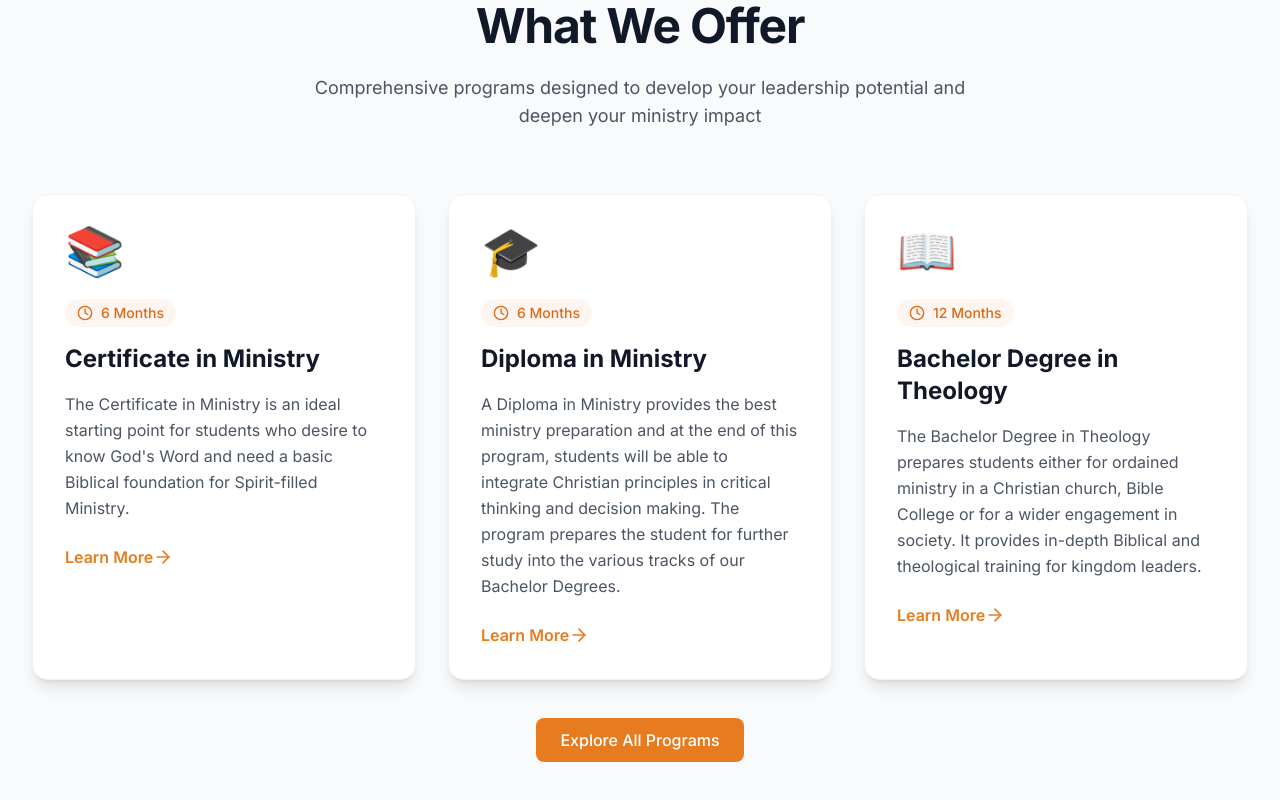
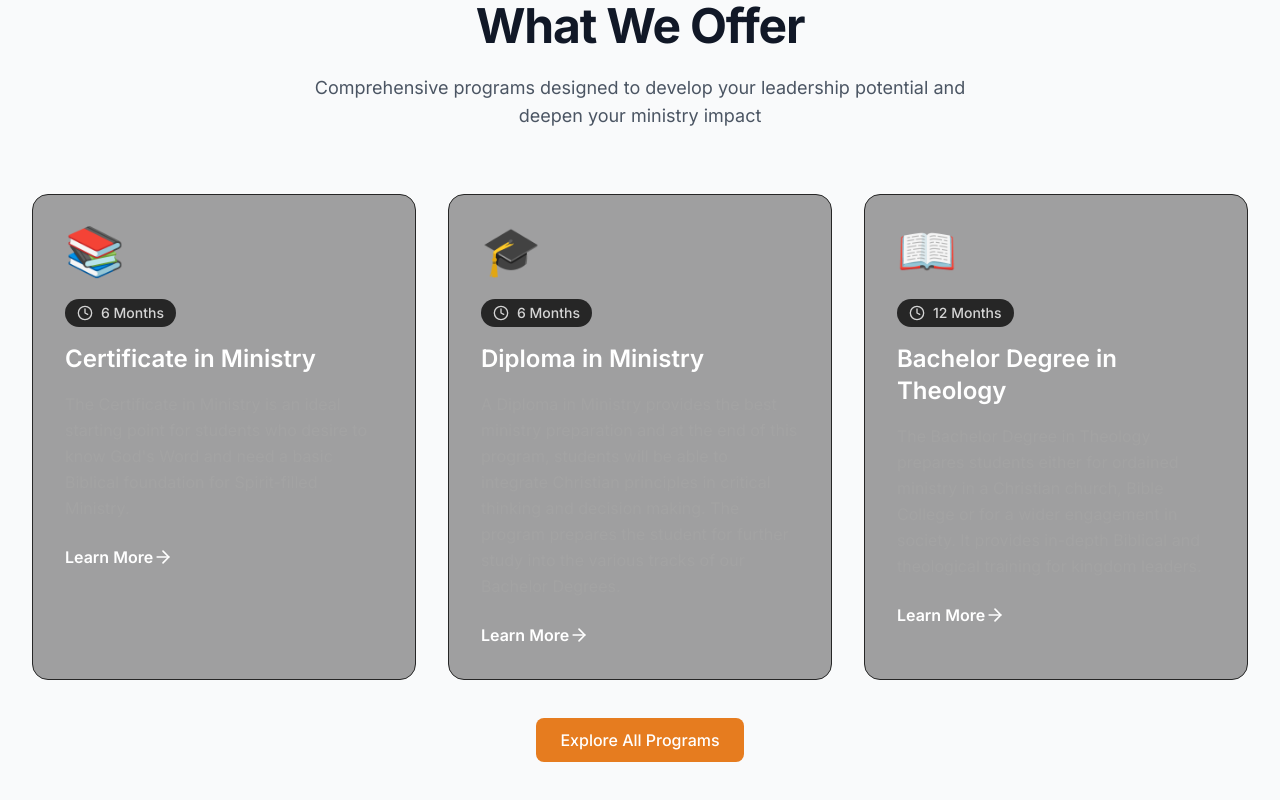
Before and after one commit to V-007-007/lima-redo-live, a Next.js app: page / in a window 1280 px wide. Shown: the part 1431-2231 px from the top of the page. Built offline with nearby package versions, Linux system fonts and the light colour scheme; a web font is replaced by a local one.

Commit message:
Refactor ProgramCard for dark theme and hover effects
Updated the styling of the ProgramCard component to use a darker theme with improved hover effects and adjusted text colors.

```diff
--- a/src/components/ProgramCard.tsx
+++ b/src/components/ProgramCard.tsx
@@ -11,33 +11,41 @@ interface ProgramCardProps {
   isClickable?: boolean
 }
 
-export default function ProgramCard({ title, description, icon, duration, link, onClick, isClickable }: ProgramCardProps) {
+export default function ProgramCard({
+  title,
+  description,
+  icon,
+  duration,
+  link,
+  onClick,
+  isClickable
+}: ProgramCardProps) {
   // If onClick is provided, render as a div instead of a Link
   if (isClickable && onClick) {
     return (
       <div onClick={onClick} className="group cursor-pointer">
-        <div className="card-elevated p-8 h-full hover:scale-105 transition-transform duration-300">
+        <div className="bg-neutral-900/40 border border-neutral-800 rounded-2xl p-8 h-full transition-transform duration-300 hover:-translate-y-1">
           {/* Icon */}
           <div className="text-5xl mb-6">{icon}</div>
 
           {/* Duration Badge */}
-          <div className="inline-flex items-center space-x-2 bg-primary-50 text-primary-700 px-3 py-1 rounded-full text-sm font-medium mb-4">
+          <div className="inline-flex items-center space-x-2 bg-neutral-800 text-neutral-300 px-3 py-1 rounded-full text-sm font-medium mb-4">
             <Clock className="w-4 h-4" />
             <span>{duration}</span>
           </div>
 
           {/* Title */}
-          <h3 className="text-2xl font-bold text-gray-900 mb-4 group-hover:text-primary-600 transition-colors">
+          <h3 className="text-2xl font-semibold text-white mb-4 transition-colors">
             {title}
           </h3>
 
           {/* Description */}
-          <p className="text-gray-600 leading-relaxed mb-6">
+          <p className="text-neutral-400 leading-relaxed mb-6">
             {description}
           </p>
 
           {/* Learn More Link */}
-          <div className="flex items-center text-primary-600 font-semibold group-hover:gap-2 transition-all">
+          <div className="flex items-center text-white font-semibold group-hover:gap-2 transition-all">
             <span>Learn More</span>
             <ArrowRight className="w-5 h-5 group-hover:translate-x-1 transition-transform" />
           </div>
@@ -49,28 +57,28 @@ export default function ProgramCard({ title, description, icon, duration, link,
   // Default: render as a Link
   return (
     <Link href={link} className="group">
-      <div className="card-elevated p-8 h-full hover:scale-105 transition-transform duration-300">
+      <div className="bg-neutral-900/40 border border-neutral-800 rounded-2xl p-8 h-full transition-transform duration-300 hover:-translate-y-1">
         {/* Icon */}
         <div className="text-5xl mb-6">{icon}</div>
 
         {/* Duration Badge */}
-        <div className="inline-flex items-center space-x-2 bg-primary-50 text-primary-700 px-3 py-1 rounded-full text-sm font-medium mb-4">
+        <div className="inline-flex items-center space-x-2 bg-neutral-800 text-neutral-300 px-3 py-1 rounded-full text-sm font-medium mb-4">
           <Clock className="w-4 h-4" />
           <span>{duration}</span>
         </div>
 
         {/* Title */}
-        <h3 className="text-2xl font-bold text-gray-900 mb-4 group-hover:text-primary-600 transition-colors">
+        <h3 className="text-2xl font-semibold text-white mb-4 transition-colors">
           {title}
         </h3>
 
         {/* Description */}
-        <p className="text-gray-600 leading-relaxed mb-6">
+        <p className="text-neutral-400 leading-relaxed mb-6">
           {description}
         </p>
 
         {/* Learn More Link */}
-        <div className="flex items-center text-primary-600 font-semibold group-hover:gap-2 transition-all">
+        <div className="flex items-center text-white font-semibold group-hover:gap-2 transition-all">
           <span>Learn More</span>
           <ArrowRight className="w-5 h-5 group-hover:translate-x-1 transition-transform" />
         </div>
```
